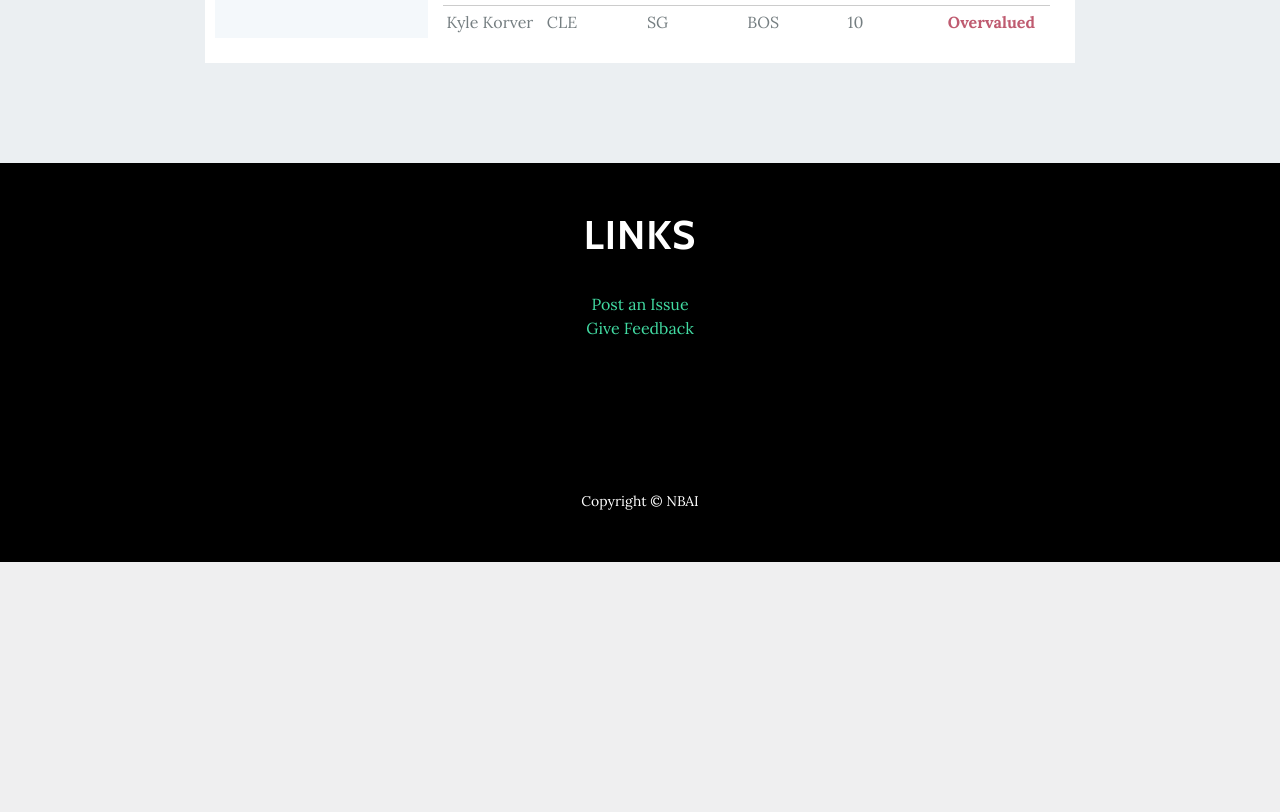
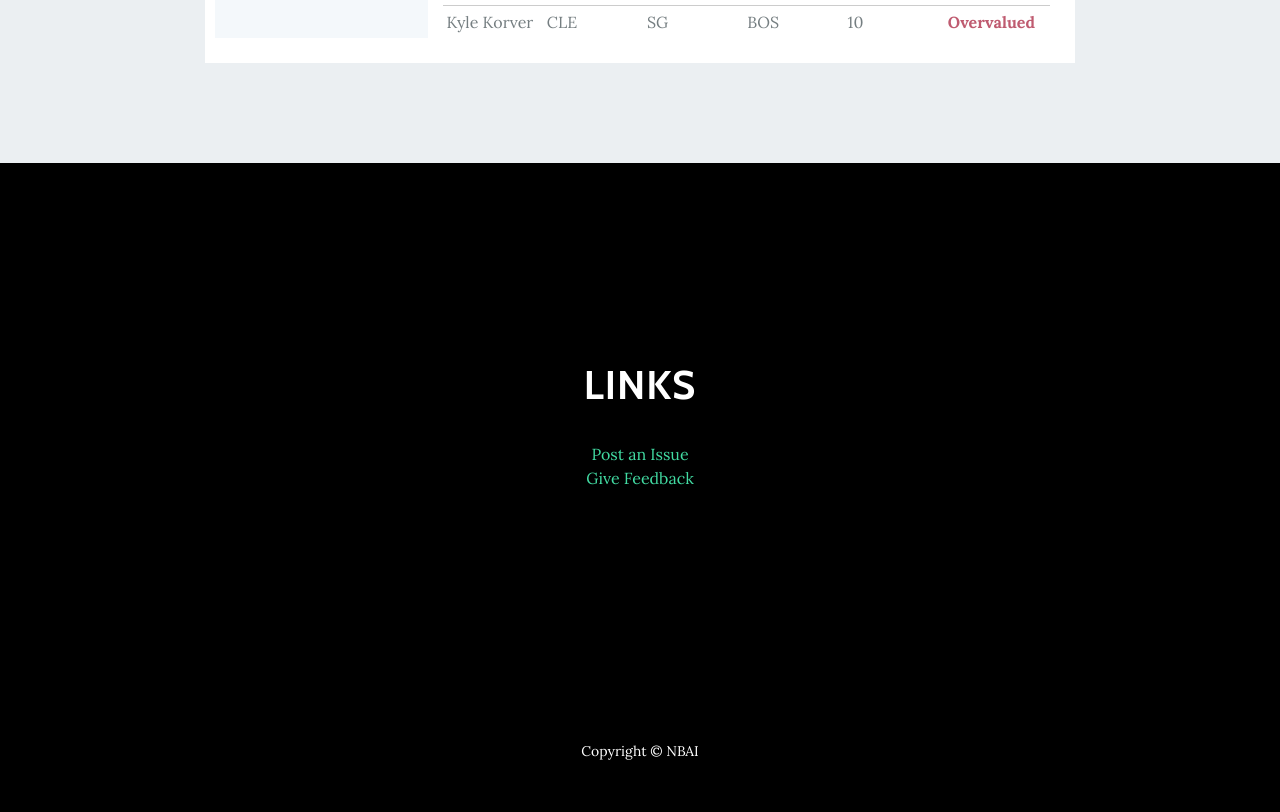
Before and after one commit to noahpoz/nbai, a Flask app: page / in a window 1280 px wide. Shown: the part 2940-3752 px from the top of the page. Before the commit the page ends 3502 px from the top, so only its background shows below. Run offline with Flask 2, Linux system fonts and the light colour scheme; some libraries are stand-ins or nearby versions.

Commit message:
removed links.css and added the links css code to table.css

```diff
--- a/src/static/css/links.css
+++ /dev/null
@@ -1,3 +0,0 @@
-#links-section {
-	padding: 50px 100px 100px 100px;
-}
--- a/src/templates/index.html
+++ b/src/templates/index.html
@@ -20,7 +20,6 @@
 
     <!-- Custom styles for this template -->
     <link rel="stylesheet" href="{{url_for('static', filename='css/table.css')}}">
-    <link rel="stylesheet" href="{{url_for('static', filename='css/links.css')}}">
 	  <link rel="stylesheet" href="{{url_for('static', filename='css/grayscale.css')}}">
 
   </head>
```
